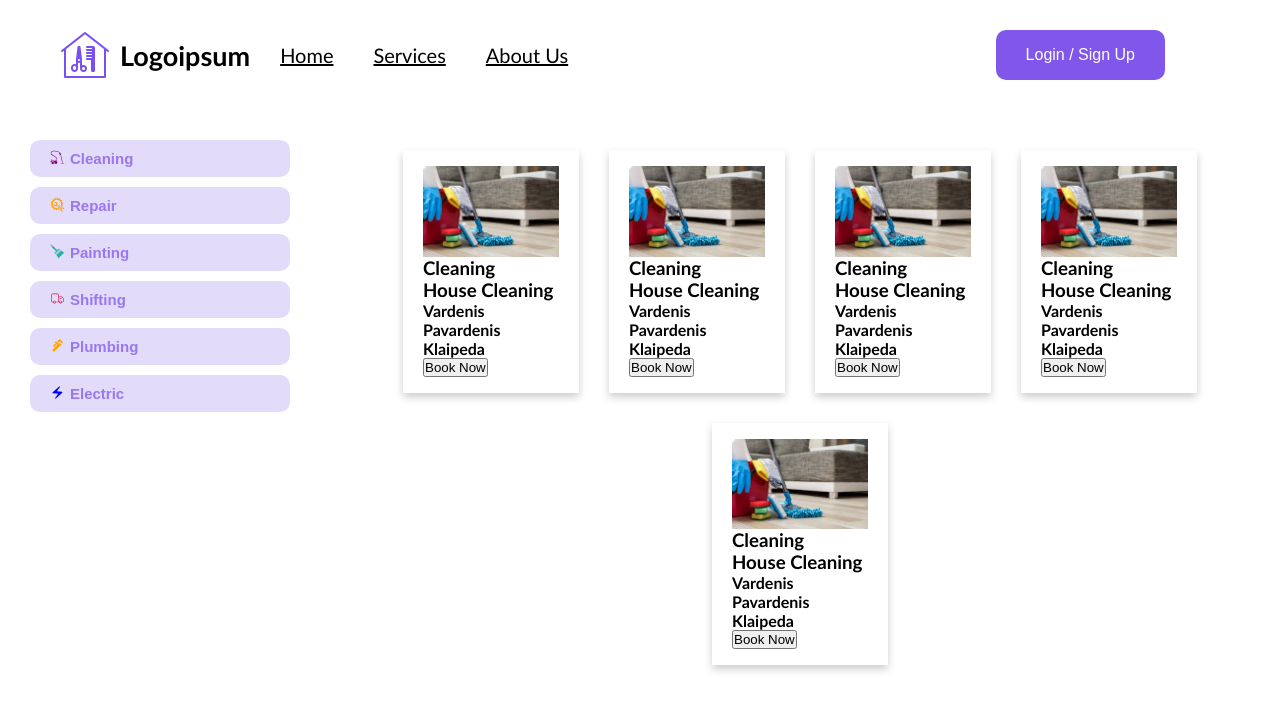
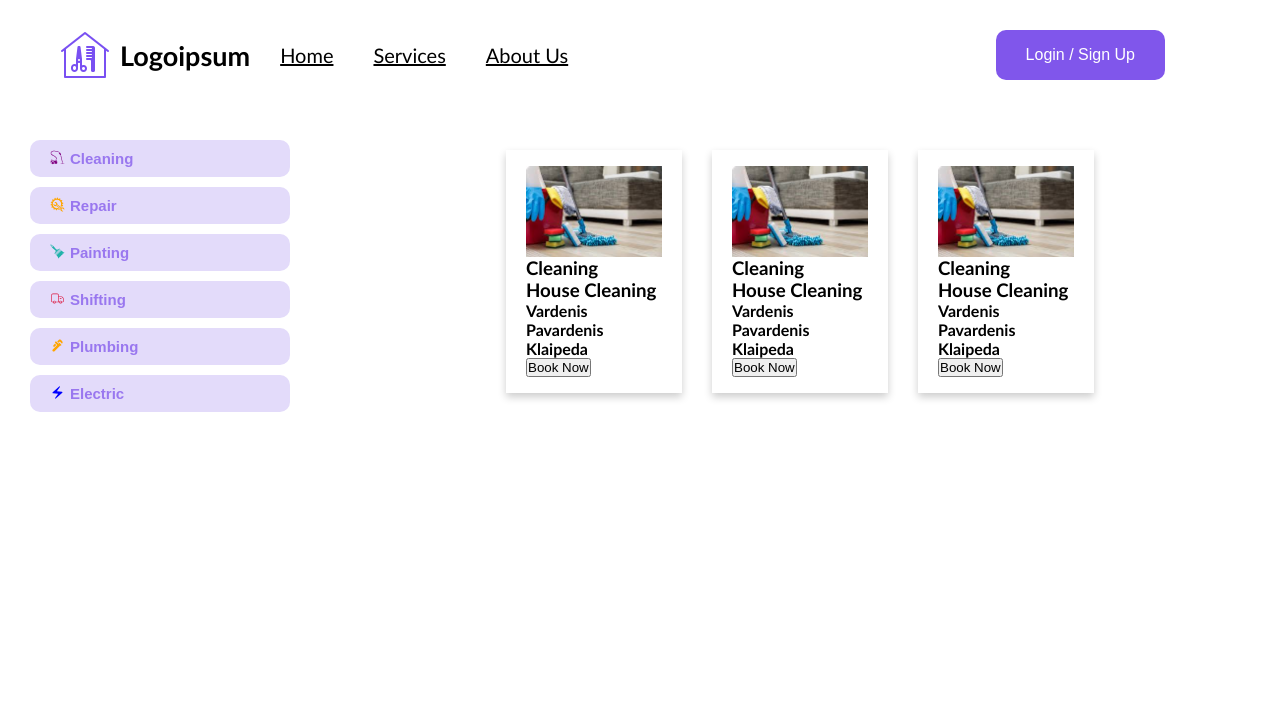
Before and after one commit to LaurynasKl/home-service-app, a React (Vite) app: page / in a window 1280 px wide. Both pictures are taken after a click on the button "Cleaning". Shown: the top 710 px of the page. Built offline with nearby package versions, Linux system fonts and the light colour scheme.

Commit message:
pasirinktos kategorijos atvaizdavimas

```diff
--- a/src/components/category/CategoryCard.jsx
+++ b/src/components/category/CategoryCard.jsx
@@ -1,13 +1,10 @@
 import style from './CategoryCard.module.scss';
 import cleaning1 from '../../assets/cleaning1.png';
+import repair from '../../assets/repair.png';
 import { useNavigate } from 'react-router-dom';
 import { routes } from '../../router/routes';
 
-export function CategoryCard() {
-
-    const navigate =  useNavigate();
-
-    const CategoriesCards = [
+export const CategoriesCards = [
     {
         category: "Cleaning",
         company: "House Cleaning",
@@ -30,21 +27,18 @@ export function CategoryCard() {
         img: cleaning1
     },
     {
-            category: "Cleaning",
-            company: "House Cleaning",
+        category: "Repair",
+        company: "Car tyres repair",
         name: "Vardenis Pavardenis",
         place: "Klaipeda",
-            img: cleaning1
-        },
-        {
-            category: "Cleaning",
-            company: "House Cleaning",
-            name: "Vardenis Pavardenis",
-            place: "Klaipeda",
-            img: cleaning1
+        img: repair
     },
 
 ]
+
+export function CategoryCard() {
+
+    const navigate =  useNavigate();
 
     return (
         <div className={style.categoryCard}>
@@ -52,10 +46,10 @@ export function CategoryCard() {
                 <div key={index} className={style.card}>
                     <img src={card.img} alt={card.category} />
                     <div className={style.info}>
-                        <h3>{card.category}</h3>
-                        <h3>{card.company}</h3>
-                        <h4>{card.name}</h4>
-                        <h4>{card.place}</h4>
+                        <h3 className={style.category}>{card.category}</h3>
+                        <h3 className={style.company}>{card.company}</h3>
+                        <h4 className={style.name}>{card.name}</h4>
+                        <h4 className={style.place}>{card.place}</h4>
                     <button onClick={() => navigate(routes.searchCategory)}>Book Now</button>
                     </div>
                 </div>
--- a/src/components/category/SelectedCategory.jsx
+++ b/src/components/category/SelectedCategory.jsx
@@ -1,8 +1,13 @@
+import { useParams } from "react-router-dom";
 import Category2 from "./Category2";
-import { CategoryCard } from "./CategoryCard";
+import { CategoriesCards } from "./CategoryCard";
 import style from "./SelectedCategory.module.scss";
+import categoryCardStyle from "./CategoryCard.module.scss";
 
 export function SelectedCategory() {
+    const { category } = useParams();
+
+    const filteredCards = CategoriesCards.filter(categoryItem => categoryItem.category === category);
 
     return (
         <div className={style.selectedCategory}>
@@ -10,9 +15,22 @@ export function SelectedCategory() {
                 <Category2 />
             </aside>
             <div className={style.right}>
-                <CategoryCard />
+                <div className={categoryCardStyle.categoryCard}>
+                    {filteredCards.map((categoryItem, index) => (
+                        <div key={index} className={categoryCardStyle.card}>
+                            <img src={categoryItem.img} alt={categoryItem.category} />
+                            <div className={style.info}>
+                                <h3 className={categoryCardStyle.category}>{categoryItem.category}</h3>
+                                <h3 className={categoryCardStyle.company}>{categoryItem.company}</h3>
+                                <h4 className={categoryCardStyle.name}>{categoryItem.name}</h4>
+                                <h4 className={categoryCardStyle.place}>{categoryItem.place}</h4>
+                                <button onClick={() => console.log("Book Now clicked")}>Book Now</button>
+                            </div>
+                        </div>
+                    ))}
+                </div>
             </div>
-        </div>
+        </div >
 
     )
 }
```
Lines whose indentation alone changed are shown as unchanged.
